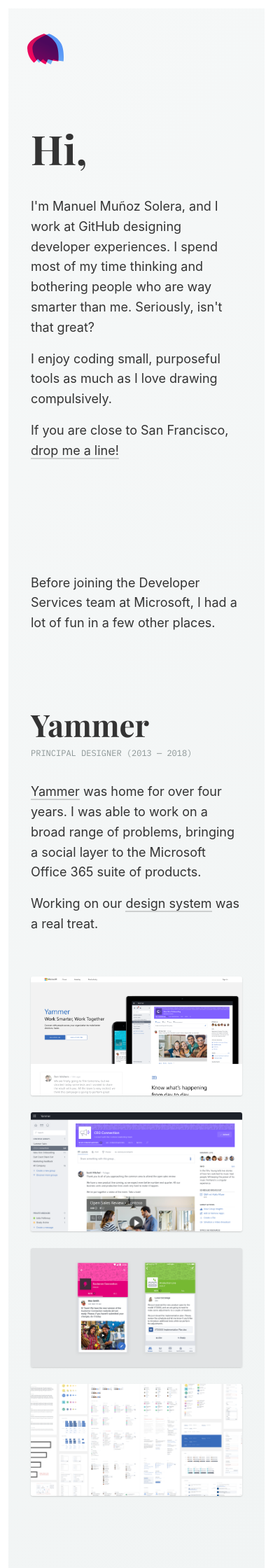
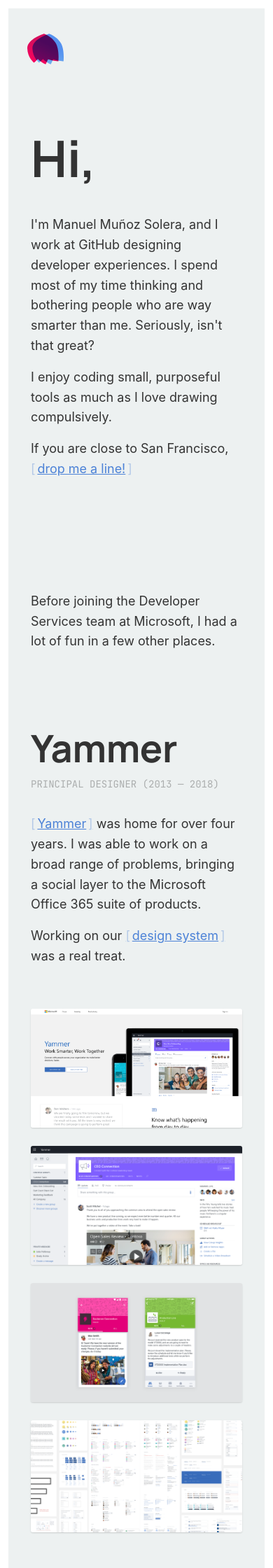
Before and after one commit to mamuso/mamuso.net, a Jekyll site: the page built from index.md, in a window 390 px wide. Shown: the top 2240 px of the page at 70% size. Built offline with Jekyll 4.4.1, drawn with Linux system fonts in a browser that asks for light colours.

Commit message:
Color modes (#20)

```diff
--- a/_config.yml
+++ b/_config.yml
@@ -13,10 +13,10 @@
 # you will see them accessed via {{ site.title }}, {{ site.email }}, and so on.
 # You can create any custom variable you would like, and they will be accessible
 # in the templates via {{ site.myvariable }}.
-title: Manuel Muñoz Solera — Product designer currently living in the Bay Area
+title: mamuso.net – Manuel Muñoz Solera
 email: mamuso@mamuso.net
 description: >- # this means to ignore newlines until "baseurl:"
-  Crayon holder and keystroker
+  Director of product design @ GitHub, Living in Oakland, CA
 baseurl: "" # the subpath of your site, e.g. /blog
 url: "https://www.mamuso.net" # the base hostname & protocol for your site, e.g. http://example.com
 twitter_username: mamuso
--- a/_includes/footer.html
+++ b/_includes/footer.html
@@ -1,9 +1,9 @@
 <footer class="site-footer">
   <ul>
-    <li><a href="https://twitter.com/mamuso">Twitter <span class="emoji">🐦🎤</span></a></li>
+    <li><a href="https://twitter.com/mamuso">Twitter <span class="emoji">🐦🎙️</span></a></li>
     <li><a href="http://github.com/mamuso">Github <span class="emoji">🐙😸</span></a></li>
     <li><a href="https://www.linkedin.com/in/mamuso/">Linkedin <span class="emoji">🦄🌈</span></a></li>
     <!-- <li><a href="/blog">Blog <span class="emoji">️✏️📄</span></a></li> -->
-    <li><a href="mailto:mamuso@mamuso.net">Say hi <span class="emoji">👋✉️</span></a></li>
+    <li><a href="mailto:mamuso@mamuso.net">Say hi <span class="emoji">✉️👋</span></a></li>
   </ul>
 </footer>
--- a/_includes/head.html
+++ b/_includes/head.html
@@ -5,7 +5,6 @@
     <link rel="icon" type="image/png" href="/assets/img/favicon.png">
     <title>{% if page.title %}{{ page.title | escape }}{% else %}{{ site.title | escape }}{% endif %}</title>
     <meta name="description" content="{{ page.excerpt | default: site.description | strip_html | normalize_whitespace | truncate: 160 | escape }}">
-    <link href="https://fonts.googleapis.com/css?family=IBM+Plex+Mono|Playfair+Display:700&display=swap" rel="stylesheet">
     <link rel="stylesheet" href="{{ "/assets/css/main.css" | relative_url }}">
     {% if jekyll.environment == 'production' %}{% include analytics.html %}{% endif %}
 </head>
--- a/_sass/site.scss
+++ b/_sass/site.scss
@@ -1,24 +1,57 @@
+h1 {
+  margin: 0;
+}
+
+h2 {
+  margin-bottom: 3rem;
+  font-family: var(--font-family-heading);
+  font-size: var(--font-size-xxxl);
+  letter-spacing: -0.02rem;
+}
+
+h3 {
+  margin-bottom: 1rem;
+  font-family: var(--font-family-heading);
+  font-size: var(--font-size-xxl);
+  letter-spacing: -0.02rem;
+}
+
 p {
   margin: 1.6rem 0;
   line-height: 1.6;
 }
 
-h2 {
-  margin-bottom: 3rem;
-  font-family: "Playfair Display", serif;
-  font-size: $font-size-xxxl;
+ul {
+  margin: 0;
+  padding: 0;
 }
 
-h3 {
-  margin-bottom: 1rem;
-  font-family: "Playfair Display", serif;
-  font-size: $font-size-xxl;
+a {
+  color: var(--text-link);
+  &::before {
+    margin-right: 0.25ch;
+    opacity: var(--opacity);
+    content: "[";
+  }
+  &::after {
+    margin-left: 0.25ch;
+    opacity: var(--opacity);
+    content: "]";
+  }
 }
 
 // Site header
 .site-header {
+  a {
+    &::before {
+      display: none;
+    }
+    &::after {
+      display: none;
+    }
+  }
   path {
-    transition: transform $animation;
+    transition: transform var(--animation);
   }
   .logo {
     padding: 0.5rem;
@@ -44,25 +77,6 @@
     width: 72rem;
     max-width: 100%;
   }
-  a {
-    border-bottom: 2px solid rgba($text-color, 0.2);
-    text-decoration: none;
-    color: $text-color;
-    transition: all $animation;
-    background: linear-gradient(
-      12deg,
-      $background-nav 0%,
-      $background-nav 40%,
-      rgba($background-color, 0) 41%
-    ); /* w3c */
-    background-position: 50% 0%;
-    background-size: 400% 400%;
-    &:hover {
-      border-bottom: 2px solid rgba($brand-color, 0.2);
-      color: $brand-color;
-      background-position: 0% 70%;
-    }
-  }
 }
 
 // Projects
@@ -75,7 +89,7 @@
   }
   h2 {
     margin-bottom: 0.4rem;
-    font-size: $font-size-l;
+    // font-size: $font-size-l;
   }
   header {
     margin-bottom: 3.2rem;
@@ -83,11 +97,11 @@
       margin-bottom: 0.2rem;
     }
     p {
-      font-size: $font-size-s;
+      font-size: var(--font-size-s);
       margin: 0 0 1.2rem;
-      color: $secondary-color;
-      font-family: "IBM Plex Mono", monospace;
+      font-family: var(--font-family-monospace);
       text-transform: uppercase;
+      opacity: var(--opacity);
     }
   }
   ul li {
@@ -102,54 +116,14 @@
     img {
       width: 88rem;
       max-width: 100%;
-      border-radius: $base-radius;
-      box-shadow: 0 1px 2px rgba($text-color, 0.2);
-    }
-  }
-}
-
-// blog
-.blog {
-  margin: 0 0 20rem;
-  h2 {
-    font-size: $font-size-l;
-  }
-  ul {
-    width: 72rem;
-    max-width: 100%;
-    border-top: 1px solid rgba($text-color, 0.05);
-  }
-  li {
-    list-style: none;
-    width: 100%;
-    a {
-      display: block;
-      padding: 0.8rem 1.6rem;
-      border-bottom: 1px solid rgba($text-color, 0.05);
-      border-radius: $base-radius;
-      .emoji {
-        display: inline-block;
-        margin-right: 4px;
-        font-size: $font-size-s;
-        filter: grayscale(100%);
-        transition: all $animation;
-      }
-      &:hover {
-        border-bottom: 1px solid rgba($text-color, 0.05);
-        .emoji {
-          margin-right: 12px;
-          filter: none;
-        }
-      }
-    }
-    .emoji {
-      font-size: $font-size-s;
+      border-radius: var(--radii);
+      box-shadow: 0 1px 2px rgba(0, 0, 0, 0.15);
     }
   }
 }
 
 .site-footer {
-  font-size: $font-size-m;
+  // font-size: $font-size-m;
   ul {
     margin-left: -0.6rem;
   }
@@ -161,26 +135,14 @@
   a {
     display: inline-block;
     padding: 0.2rem 0.6rem;
-    text-decoration: none;
-    color: $secondary-color;
-    transition: all $animation;
-    background: linear-gradient(
-      12deg,
-      $background-nav 0%,
-      $background-nav 40%,
-      rgba($background-color, 0) 41%
-    ); /* w3c */
-    background-position: 50% 0%;
-    background-size: 400% 400%;
-    border-radius: $base-radius;
     .emoji {
       display: inline-block;
       filter: grayscale(100%);
       vertical-align: -0.2rem;
-      transition: all $animation;
+      transition: all var(--animation);
     }
     &:hover {
-      color: $brand-color;
+      // color: $brand-color;
       background-position: 0% 70%;
       .emoji {
         filter: none;
--- a/assets/css/main.scss
+++ b/assets/css/main.scss
@@ -1,69 +1,80 @@
 ---
 ---
-// Defaults
-$base-font-family:  -apple-system, BlinkMacSystemFont, "Segoe UI", "Roboto", "Oxygen", "Ubuntu", "Cantarell", "Fira Sans", "Droid Sans", "Helvetica Neue", sans-serif !default;
-$base-font-size:    1.8rem    !default;
-$base-font-weight:  400       !default;
-$base-line-height:  1         !default;
-$base-max-width:    120.0rem  !default;
-$base-radius:       .3rem     !default;
 
-$text-color:        #333      !default;
-$brand-color:       #4C82D7   !default;
-$brand-alt:         #B60B4D   !default;
-$secondary-color:   #8C9696   !default;
-$background-color:  #F6F8F8   !default;
-$background-alt:    #EDF1F1   !default;
-$background-nav:    #FFF      !default;
+@import "/assets/css/normalize.css";
 
-$font-size-xxxl:    5.8rem      !default;
-$font-size-xxl:     4.4rem      !default;
-$font-size-xl:      2.8rem      !default;
-$font-size-l:       2.4rem      !default;
-$font-size-m:       1.6rem      !default;
-$font-size-s:       1.2rem      !default;
+:root {
+  --bg-primary: #edf1f1;
+  --outer-border: #ffffff;
+  --text-primary: #333333;
+  --text-link: #4c82d7;
 
-$animation:         .3s ease;
+  --font-family-heading: "Manrope", sans-serif;
+  --font-family-body: -apple-system, BlinkMacSystemFont, "Segoe UI", Roboto, Oxygen, Ubuntu, Cantarell, "Fira Sans", "Droid Sans", "Helvetica Neue", sans-serif;
+  --font-family-monospace: "Jetbrains mono", "SFMono-Regular", Consolas, "Liberation Mono", Menlo, Courier, monospace;
 
-// Reset
-* { padding: 0; margin: 0; -moz-box-sizing: border-box; box-sizing: border-box; }
-html { font-size: 62.5%; }
-body { font-family: $base-font-family; }
+  --font-size-s: 1.4rem;
+  --font-size-m: 1.6rem;
+  --font-size-l: 2.4rem;
+  --font-size-xl: 2.8rem;
+  --font-size-xxl: 5.4rem;
+  --font-size-xxxl: 7.2rem;
 
-// Basic styling
-body {
-  padding: 6rem 8rem 4rem;
-  min-height:100vh;
-  font: $base-font-weight $base-font-size $base-font-family;
-  font-kerning: normal;
-  color: $text-color;
-  border: 1.2rem solid $background-nav;
-  background: -moz-linear-gradient(126deg, $background-color 0%, $background-alt 100%); /* ff3.6+ */
-  background: -webkit-gradient(linear, left top, right bottom, color-stop(0%, $background-color), color-stop(100%, $background-alt)); /* safari4+,chrome */
-  background: -webkit-linear-gradient(126deg, $background-color 0%, $background-alt 100%); /* safari5.1+,chrome10+ */
-  background: -o-linear-gradient(126deg, $background-color 0%, $background-alt 100%); /* opera 11.10+ */
-  background: -ms-linear-gradient(126deg, $background-color 0%, $background-alt 100%); /* ie10+ */
-  background: linear-gradient(126deg, $background-color 0%, $background-alt 100%); /* w3c */
-  filter: progid:DXImageTransform.Microsoft.gradient( startColorstr='$background-color', endColorstr='$background-alt',GradientType=1 ); /* ie6-9 */
-  transition: background 0.5s ease;
-  -webkit-text-size-adjust: 100%;
-  -webkit-font-smoothing: antialiased;
-  -moz-osx-font-smoothing: grayscale;
-  -webkit-font-feature-settings:  "kern" 1;
-      -moz-font-feature-settings: "kern" 1;
-        -o-font-feature-settings: "kern" 1;
-          font-feature-settings:  "kern" 1;
+  --animation: 0.2s ease;
+  --radii: 0.3rem;
+
+  --opacity: 0.35;
+}
+
+@media (prefers-color-scheme: dark) {
+  :root {
+    --bg-primary: #182335;
+    --outer-border: #141b2a;
+    --text-primary: #d6deeb;
+    --text-link: #ed64a6;
+  }
+}
+
+@font-face {
+  font-family: Manrope;
+  font-stretch: 50% 150%;
+  font-weight: 100 1000;
+  src: url(/assets/ttf/manrope-wght.ttf) format("truetype-variations");
+}
+
+@font-face {
+  font-family: "Jetbrains mono";
+  font-stretch: 50% 150%;
+  font-weight: 100 1000;
+  src: url(/assets/ttf/jetbrainsmono-wght.ttf) format("truetype-variations");
+}
+
+html {
+  font-size: 62.5%;
   scroll-behavior: smooth;
 }
 
-::selection {
-  background: $brand-color;
-  color: #FFF;
+html {
+  font-size: 62.5%;
+  scroll-behavior: smooth;
 }
 
-::-moz-selection {
-  background: $brand-color;
-  color: #FFF;
+body {
+  padding: 6rem 8rem 4rem;
+  min-height: 100vh;
+  font: 400 1.8rem var(--font-family-body);
+  font-kerning: normal;
+  line-height: 1.4;
+  background-color: var(--bg-primary);
+  color: var(--text-primary);
+  border: 1.2rem solid var(--outer-border);
+  box-sizing: border-box;
+}
+
+@media only screen and (max-width: 767px) and (min-width: 320px) {
+  body {
+    padding: 3.2rem;
+  }
 }
 
 // Import partials
```
Also changed, not shown: assets/css/normalize.css (added).
